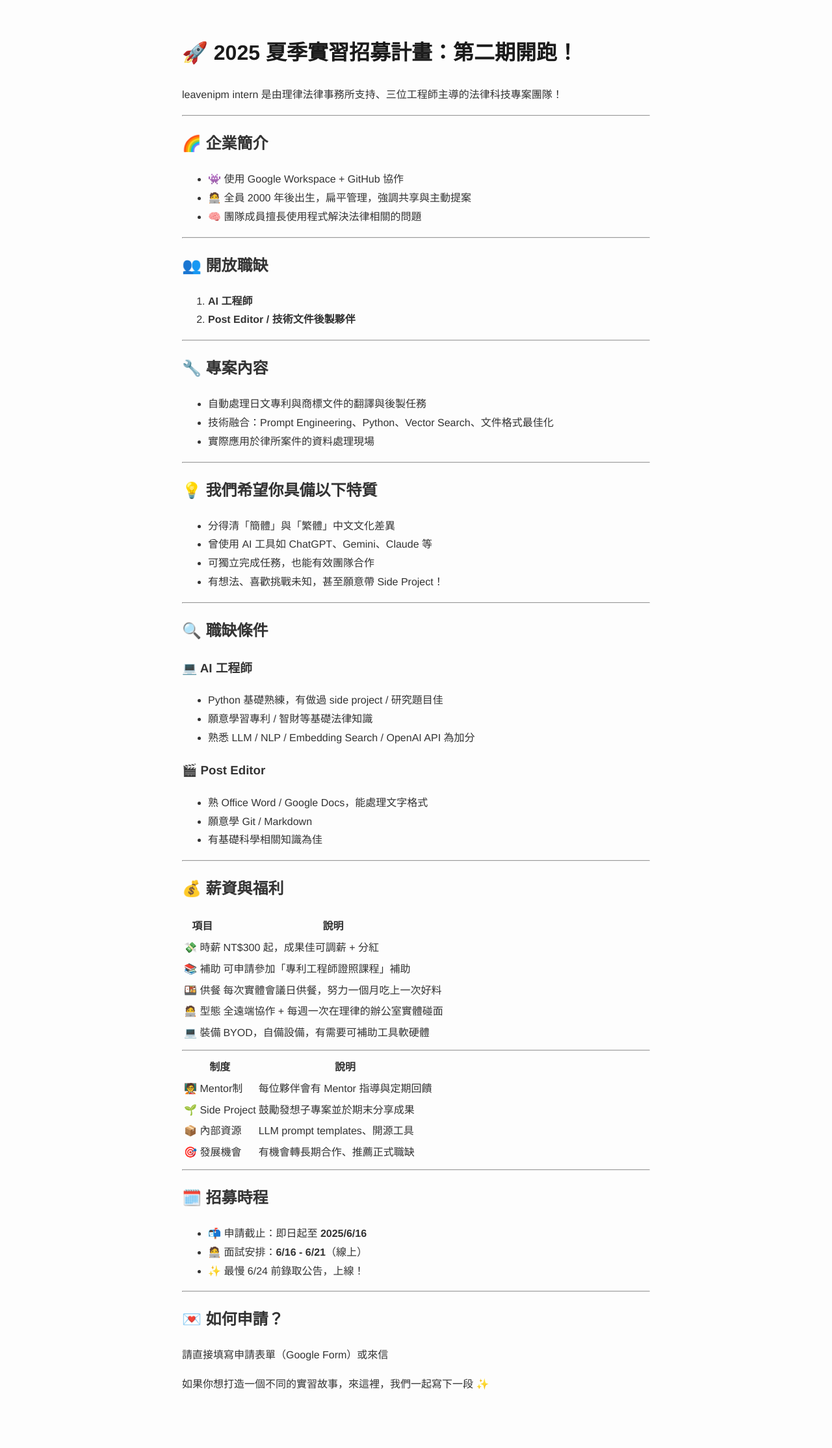
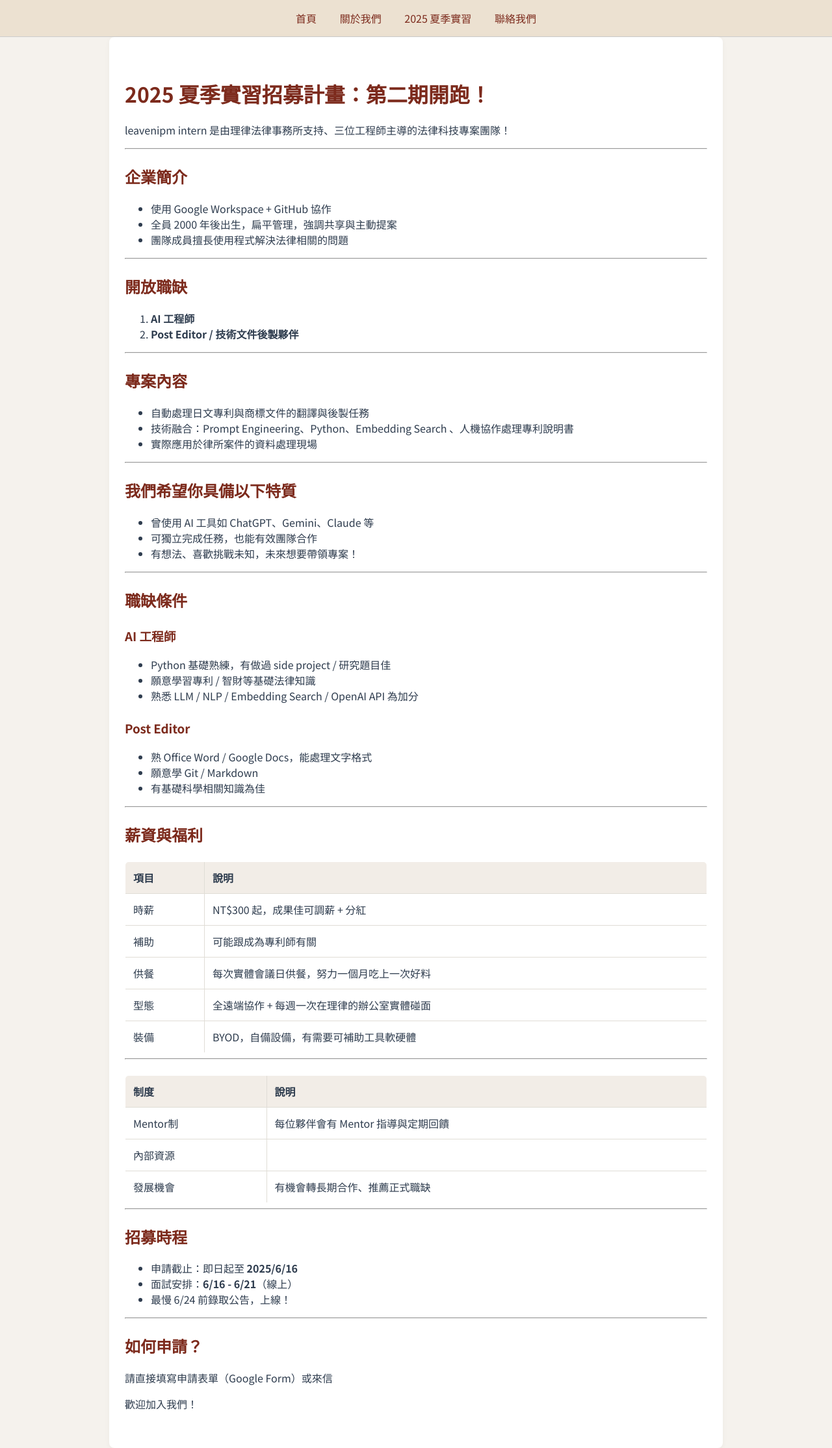
Before and after one commit to Leaven-IPM-AI-Team/leavenipm-intern, a Jekyll site: the page built from _pages/2025summer.md, in a window 1280 px wide. Shown: the whole page at 65% size. Built offline with Jekyll 4.4.1, drawn with Linux system fonts in a browser that asks for light colours; before the commit the page ends 2194 px from its top, so only the background shows below that.

Commit message:
add nav bar and leeandli style css

```diff
--- a/_layouts/default.html
+++ b/_layouts/default.html
@@ -2,10 +2,17 @@
 <html>
 <head>
   <meta charset="UTF-8">
+  <link href="https://fonts.googleapis.com/css2?family=Noto+Sans+TC:wght@400;700&display=swap" rel="stylesheet">
   <title>{{ page.title }}</title>
-  <link rel="stylesheet" href="/assets/style.css">
+  <link rel="stylesheet" href="{{ '/assets/style.css' | relative_url }}">
 </head>
 <body>
+  <nav style="background-color: #ece1d1; padding: 1rem; text-align: center; border-bottom: 1px solid #ccc;">
+    <a href="{{ site.baseurl }}/" style="margin: 0 1rem; color: #7c2a1c; text-decoration: none; font-weight: 500;">首頁</a>
+    <a href="{{ site.baseurl }}/about/" style="margin: 0 1rem; color: #7c2a1c; text-decoration: none; font-weight: 500;">關於我們</a>
+    <a href="{{ site.baseurl }}/2025summer/" style="margin: 0 1rem; color: #7c2a1c; text-decoration: none; font-weight: 500;">2025 夏季實習</a>
+    <a href="mailto: we need a mail here" style="margin: 0 1rem; color: #7c2a1c; text-decoration: none; font-weight: 500;">聯絡我們</a>
+  </nav>
   <div class="container">
     {{ content }}
   </div>
--- a/_pages/2025summer.md
+++ b/_pages/2025summer.md
@@ -4,90 +4,88 @@ title: 2025 夏季實習招募
 permalink: /2025summer/
 ---
 
-# 🚀 2025 夏季實習招募計畫：第二期開跑！
+# 2025 夏季實習招募計畫：第二期開跑！
 
 leavenipm intern 是由理律法律事務所支持、三位工程師主導的法律科技專案團隊！
 
 
 ---
 
-## 🌈 企業簡介
-- 👾 使用 Google Workspace + GitHub 協作
-- 🧑‍💻 全員 2000 年後出生，扁平管理，強調共享與主動提案
-- 🧠 團隊成員擅長使用程式解決法律相關的問題
+##  企業簡介
+-  使用 Google Workspace + GitHub 協作
+-  全員 2000 年後出生，扁平管理，強調共享與主動提案
+-  團隊成員擅長使用程式解決法律相關的問題
 
 ---
 
-## 👥 開放職缺
+## 開放職缺
 
 1. **AI 工程師**
 2. **Post Editor / 技術文件後製夥伴**
 
 ---
 
-## 🔧 專案內容
+## 專案內容
 
 - 自動處理日文專利與商標文件的翻譯與後製任務
-- 技術融合：Prompt Engineering、Python、Vector Search、文件格式最佳化
+- 技術融合：Prompt Engineering、Python、Embedding Search 、人機協作處理專利說明書
 - 實際應用於律所案件的資料處理現場
 
 ---
 
-## 💡 我們希望你具備以下特質
+##  我們希望你具備以下特質
 
-- 分得清「簡體」與「繁體」中文文化差異
 - 曾使用 AI 工具如 ChatGPT、Gemini、Claude 等
 - 可獨立完成任務，也能有效團隊合作
-- 有想法、喜歡挑戰未知，甚至願意帶 Side Project！
+- 有想法、喜歡挑戰未知，未來想要帶領專案！
 
 ---
 
-## 🔍 職缺條件
+## 職缺條件
 
-### 💻 AI 工程師
+### AI 工程師
 - Python 基礎熟練，有做過 side project / 研究題目佳
 - 願意學習專利 / 智財等基礎法律知識
 - 熟悉 LLM / NLP / Embedding Search / OpenAI API 為加分
 
-### 🎬 Post Editor
+### Post Editor
 - 熟 Office Word / Google Docs，能處理文字格式
 - 願意學 Git / Markdown
 - 有基礎科學相關知識為佳
 
 ---
 
-## 💰 薪資與福利
+## 薪資與福利
 
 | 項目 | 說明 |
 |------|------|
-| 💸 時薪 | NT$300 起，成果佳可調薪 + 分紅 |
-| 📚 補助 | 可申請參加「專利工程師證照課程」補助 |
-| 🍱 供餐 | 每次實體會議日供餐，努力一個月吃上一次好料 |
-| 🧑‍💻 型態 | 全遠端協作 + 每週一次在理律的辦公室實體碰面 |
-| 💻 裝備 | BYOD，自備設備，有需要可補助工具軟硬體 |
+|  時薪 | NT$300 起，成果佳可調薪 + 分紅 |
+|  補助 | 可能跟成為專利師有關|
+|  供餐 | 每次實體會議日供餐，努力一個月吃上一次好料 |
+|  型態 | 全遠端協作 + 每週一次在理律的辦公室實體碰面 |
+|  裝備 | BYOD，自備設備，有需要可補助工具軟硬體 |
 
 ---
 
 
 | 制度 | 說明 |
 |------|------|
-| 🧑‍🏫 Mentor制 | 每位夥伴會有 Mentor 指導與定期回饋 |
-| 🌱 Side Project | 鼓勵發想子專案並於期末分享成果 |
-| 📦 內部資源 | LLM prompt templates、開源工具 |
-| 🎯 發展機會 | 有機會轉長期合作、推薦正式職缺 |
+| Mentor制 | 每位夥伴會有 Mentor 指導與定期回饋 |
+| 內部資源 ||
+| 發展機會 | 有機會轉長期合作、推薦正式職缺 |
 
 ---
 
-## 🗓️ 招募時程
+##  招募時程
 
-- 📬 申請截止：即日起至 **2025/6/16**
-- 🧑‍💻 面試安排：**6/16 - 6/21**（線上）
-- ✨ 最慢 6/24 前錄取公告，上線！
+- 申請截止：即日起至 **2025/6/16**
+- 面試安排：**6/16 - 6/21**（線上）
+- 最慢 6/24 前錄取公告，上線！
 
 ---
 
-## 💌 如何申請？
+## 如何申請？
 
 請直接填寫申請表單（Google Form）或來信
 
-如果你想打造一個不同的實習故事，來這裡，我們一起寫下一段 ✨
+歡迎加入我們！
--- a/assets/style.css
+++ b/assets/style.css
@@ -1,23 +1,68 @@
 body {
-    font-family: 'Helvetica Neue', sans-serif;
-    max-width: 720px;
-    margin: 0 auto;
-    padding: 2rem;
-    line-height: 1.8;
-    background: #fdfdfd;
-    color: #333;
+    font-family: 'Noto Sans TC', 'Helvetica Neue', sans-serif;
+    background-color: #f5f2ed; /* ✅ 更淡更溫柔的米白 */
+    color: #2e3c4e;
+    margin: 0;
+    padding: 0;
   }
 
-  h1 {
-    font-size: 2rem;
-    color: #1a1a1a;
+  .container {
+    max-width: 70%;
+    margin: 0 auto;
+    padding: 2.5rem 1.5rem;
+    background-color: #ffffff; /* 白底容器，微立體感 */
+    box-shadow: 0 2px 8px rgba(0, 0, 0, 0.04);
+    border-radius: 8px;
+  }
+
+  h1, h2, h3 {
+    font-weight: 600;
+    color: #7c2a1c; /* 深紅主色 */
+    margin-top: 1.5rem;
   }
 
   a {
-    color: #3366ff;
+    color: #7c2a1c;
     text-decoration: none;
+    font-weight: 500;
   }
 
   a:hover {
     text-decoration: underline;
   }
+
+  table {
+    width: 100%;
+    border-collapse: collapse;
+    margin-top: 1.5rem;
+    background-color: #fff;
+    border: 1px solid #ccc;
+    border-radius: 6px;
+    overflow: hidden;
+  }
+
+  th, td {
+    border: 1px solid #e0ddd6;
+    padding: 0.75rem;
+    text-align: left;
+  }
+
+  th {
+    background-color: #f2ede7;
+    color: #2e3c4e;
+  }
+
+  code {
+    background-color: #eee9e1;
+    padding: 0.2rem 0.4rem;
+    border-radius: 4px;
+    font-family: monospace;
+  }
+
+  blockquote {
+    border-left: 4px solid #7c2a1c;
+    margin: 1.5rem 0;
+    padding-left: 1rem;
+    color: #555;
+    font-style: italic;
+  }
```
Also changed, not shown: _pages/about.md (added, +5 -0 lines), index.md (+1 -1 lines), 1 other file.
